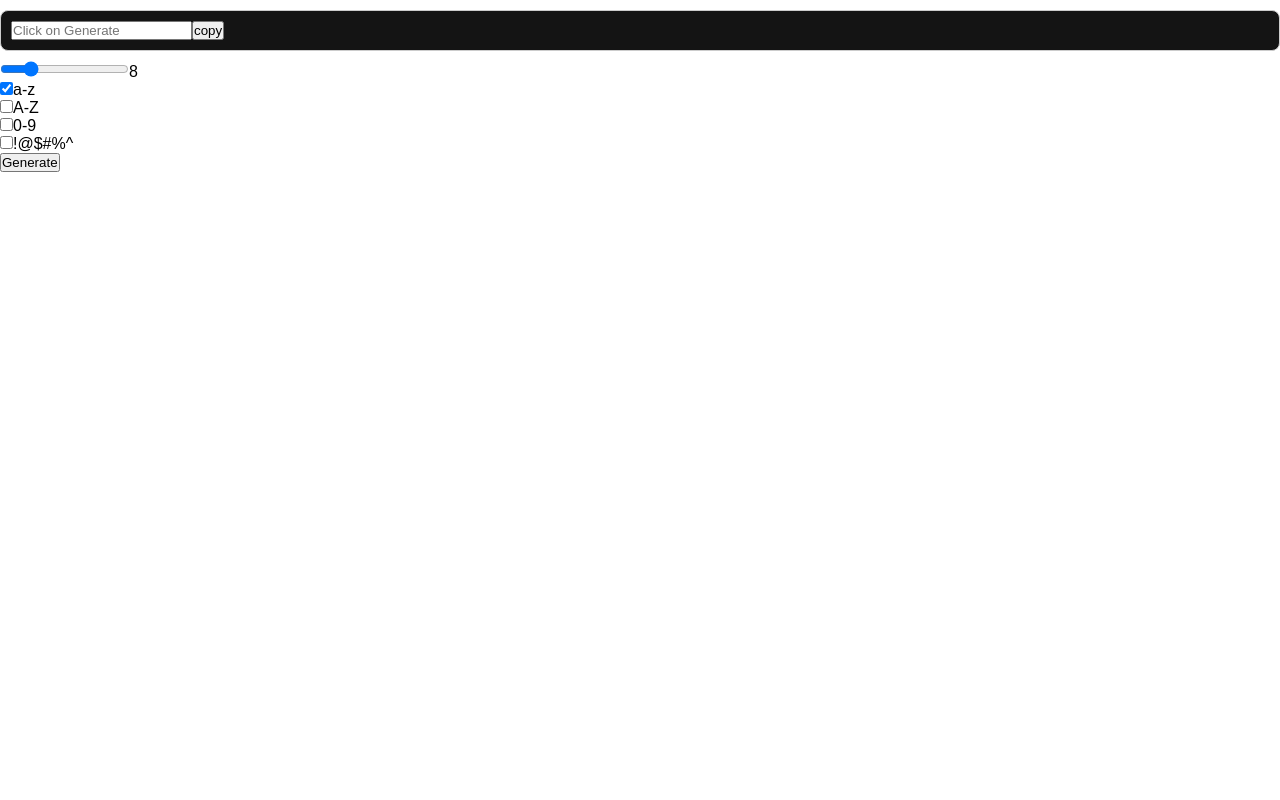
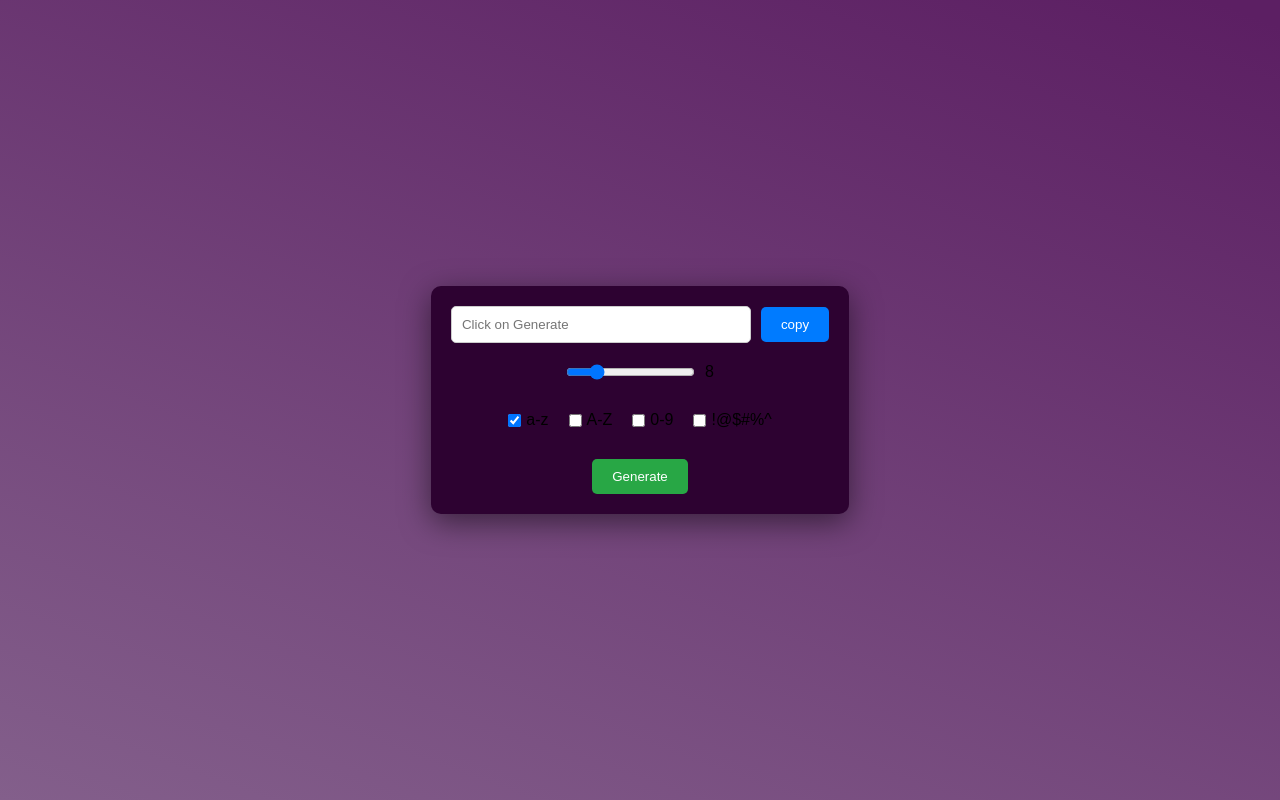
Before and after one commit to chengivan2/passgen, a Next.js app: page / in a window 1280 px wide. Built offline with nearby package versions, Linux system fonts and the light colour scheme.

Commit message:
Added more styling

```diff
--- a/src/app/globals.css
+++ b/src/app/globals.css
@@ -5,8 +5,16 @@ body {
 }
 
 body {
-  color: var(--foreground);
-  background: var(--background);
+  background: linear-gradient(
+    20deg,
+    rgba(131, 95, 139, 1) 0%,
+    rgba(92, 31, 99, 1) 98%
+  );
+  display: flex;
+  flex-direction: column;
+  align-items: center;
+  justify-content: center;
+  min-height: 100dvh;
   font-family: Arial, Helvetica, sans-serif;
   -webkit-font-smoothing: antialiased;
   -moz-osx-font-smoothing: grayscale;
--- a/src/app/theform.css
+++ b/src/app/theform.css
@@ -1,7 +1,80 @@
+.the-generator {
+  display: flex;
+  flex-direction: column;
+  align-items: center;
+  padding: 20px;
+  border-radius: 10px;
+  background: #2d0231;
+  box-shadow: 0 8px 30px rgba(0, 0, 0, 0.5);
+  text-align: center;
+}
+
 .the-password {
-  background-color: #141414;
+  display: flex;
+  align-items: center;
+  margin-bottom: 20px;
+}
+
+.the-password input {
+  width: 300px;
   padding: 10px;
-  margin: 10px 0;
   border: 1px solid #ccc;
-  border-radius: .5em;
+  border-radius: 5px;
+  margin-right: 10px;
 }
+
+.the-password button {
+  padding: 10px 20px;
+  border: none;
+  background-color: #007bff;
+  color: white;
+  border-radius: 5px;
+  cursor: pointer;
+}
+
+.the-password button:hover {
+  background-color: #0056b3;
+}
+
+.the-length {
+  display: flex;
+  align-items: center;
+  margin-bottom: 20px;
+}
+
+.the-length input {
+  margin-right: 10px;
+}
+
+.options {
+  display: flex;
+  flex-wrap: wrap;
+  justify-content: center;
+  margin-bottom: 20px;
+}
+
+.option {
+  margin: 10px;
+}
+
+.option label {
+  display: flex;
+  align-items: center;
+}
+
+.option input {
+  margin-right: 5px;
+}
+
+.generate {
+  padding: 10px 20px;
+  border: none;
+  background-color: #28a745;
+  color: white;
+  border-radius: 5px;
+  cursor: pointer;
+}
+
+.generate:hover {
+  background-color: #218838;
+}
```
